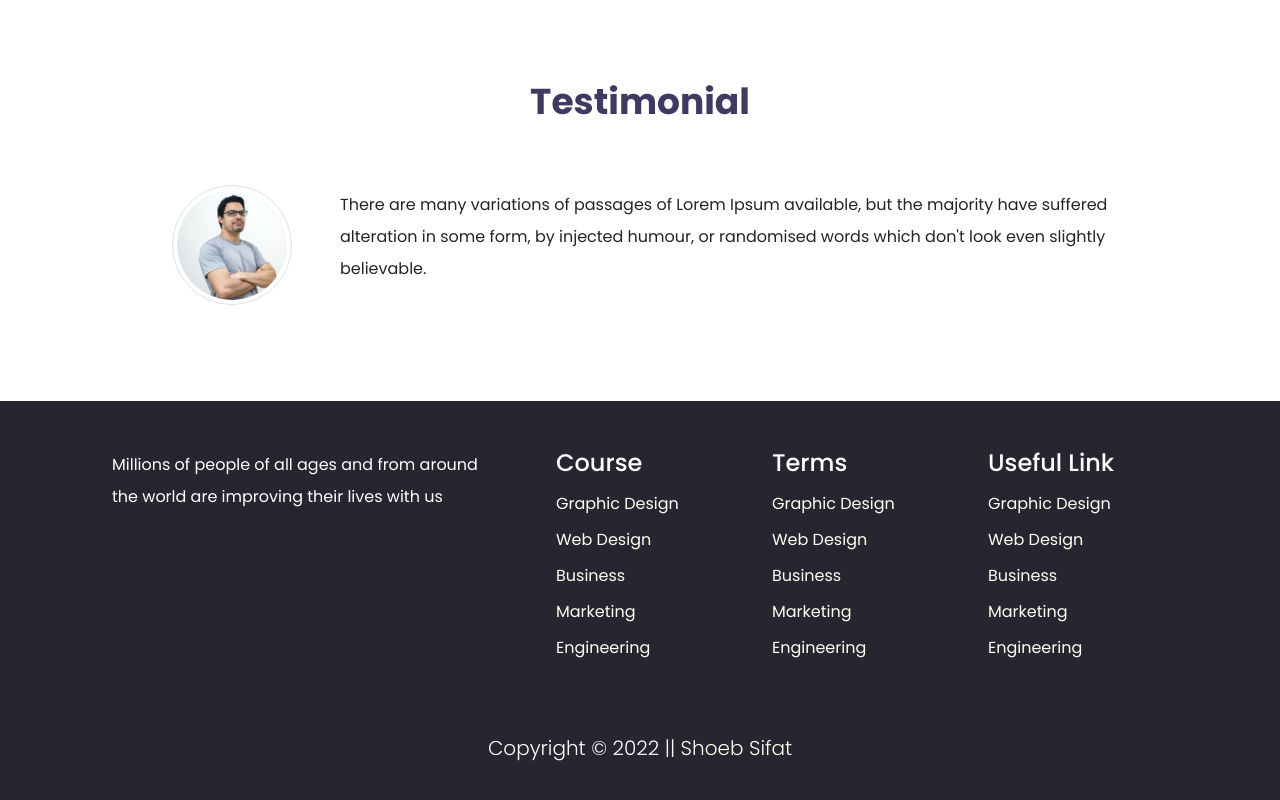
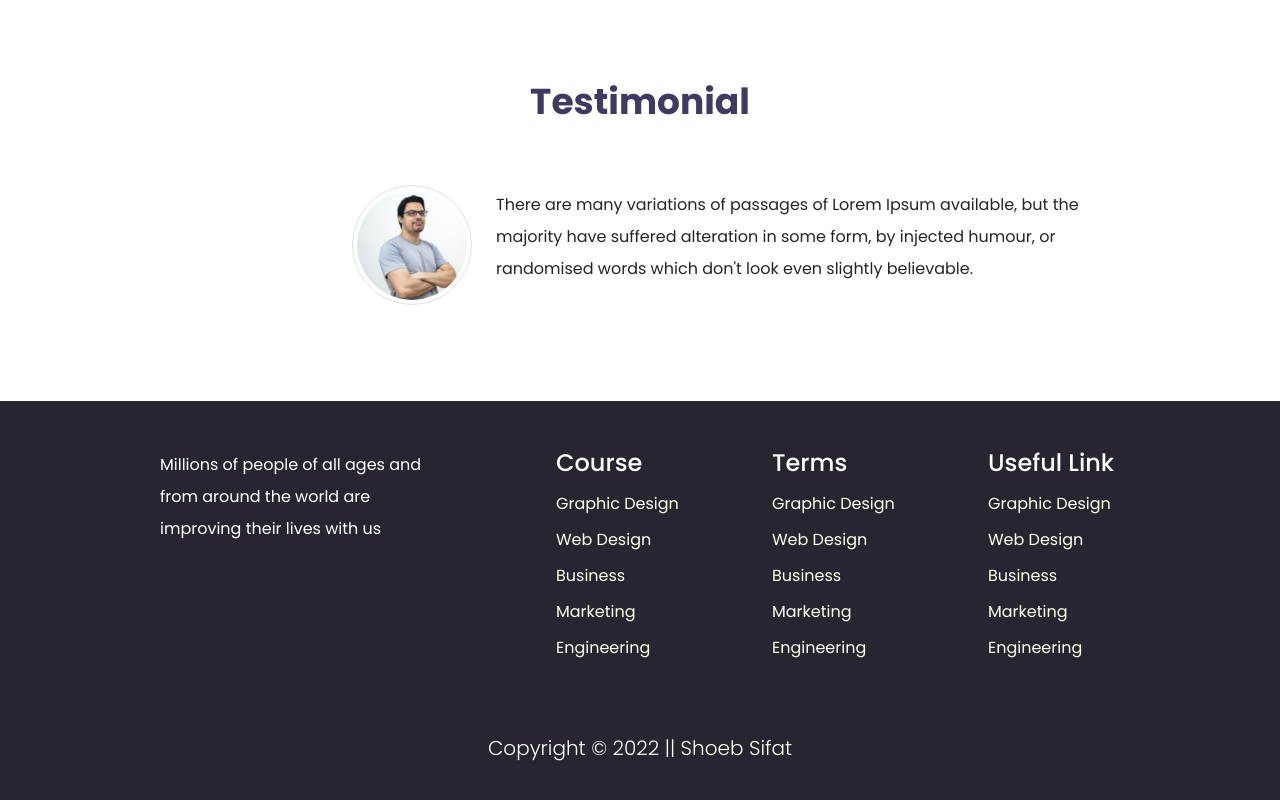
Before and after one commit to sifatshoeb360/E-School, a plain HTML site: page index.html in a window 1280 px wide. Shown: the part 1948-2748 px from the top of the page. Drawn offline with nearby package versions, Linux system fonts and the light colour scheme.

Commit message:
Update index.html

```diff
--- a/index.html
+++ b/index.html
@@ -194,11 +194,15 @@
             <div class="col-12 my-5 text-center">
                 <h3 class="section-title">Testimonial</h3>
             </div>
-            <div class="col-xxl-8 col-md-10 mx-auto d-flex align-items-center justify-content-between">
-                <img class="img-thumbnail rounded-circle" src="./images/Photos/Man.png" alt="">
-                <p class="lh-lg ms-5">There are many variations of passages of Lorem Ipsum available, but the
-                    majority have suffered alteration in some form, by injected humour,
-                   or randomised words which don't look even slightly believable.</p>
+            <div class="col-xxl-8 col-md-10 mx-auto row align-items-center justify-content-center">
+                <div class="testi-img-box col-md-4 text-md-end text-center">
+                    <img class="img-thumbnail rounded-circle" src="./images/Photos/Man.png" alt="">
+                </div>
+                <div class="testi-text-box col-md-8">
+                    <p class="lh-lg ">There are many variations of passages of Lorem Ipsum available, but the
+                        majority have suffered alteration in some form, by injected humour,
+                       or randomised words which don't look even slightly believable.</p>
+                </div>
             </div>
         </div>
     </section>
@@ -207,7 +211,7 @@
     <footer>
         <div class="row container-xxl mx-auto py-5">
             <div class="col-lg-5 px-5">
-                <p class="lh-lg px-md-0 px-5">Millions of people of all ages and from around
+                <p class="lh-lg  px-md-5">Millions of people of all ages and from around
                     the world are improving their lives with us</p>
             </div>
             <div class="col-lg-7 col-md-12 row justify-content-between">
```
